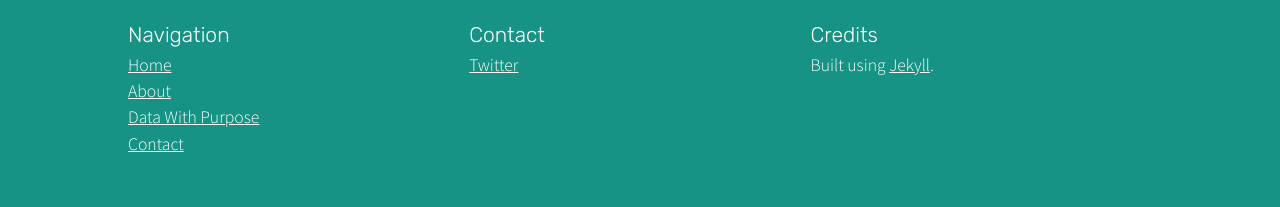
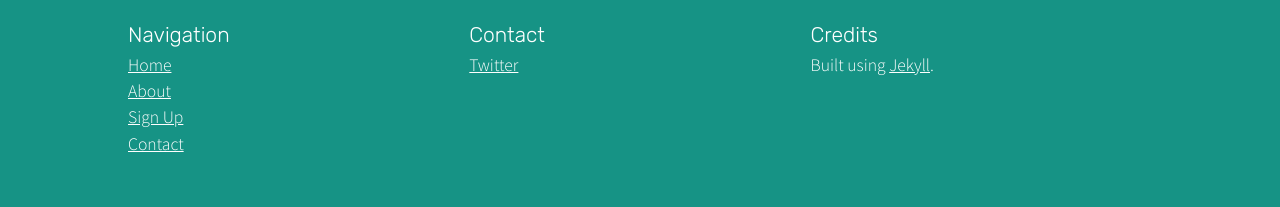
Before and after one commit to thedataplace/thedataplace.github.io, a Jekyll site: the page built from index.html, in a window 1280 px wide. Shown: the part 1724-1931 px from the top of the page. Built offline with Jekyll 4.4.1, drawn with Linux system fonts in a browser that asks for light colours; nearby versions of some CDN libraries; comment, search, counter and statistics services are not loaded.

Commit message:
Fixed footer navigation.

```diff
--- a/_includes/footer.html
+++ b/_includes/footer.html
@@ -5,7 +5,7 @@
                 <ul>
                 <li><a href="{{ site.baseurl }}/">Home</a></li>
                 <li><a href="{{ site.baseurl }}/about">About</a></li>
-                <li><a href="{{ site.baseurl }}/datawithpurpose">Data With Purpose</a></li>
+                <li><a href="{{ site.baseurl }}/signup">Sign Up</a></li>
                 <li><a href="{{ site.baseurl }}/contact">Contact</a></li>
                 </ul>
             </div>
```
